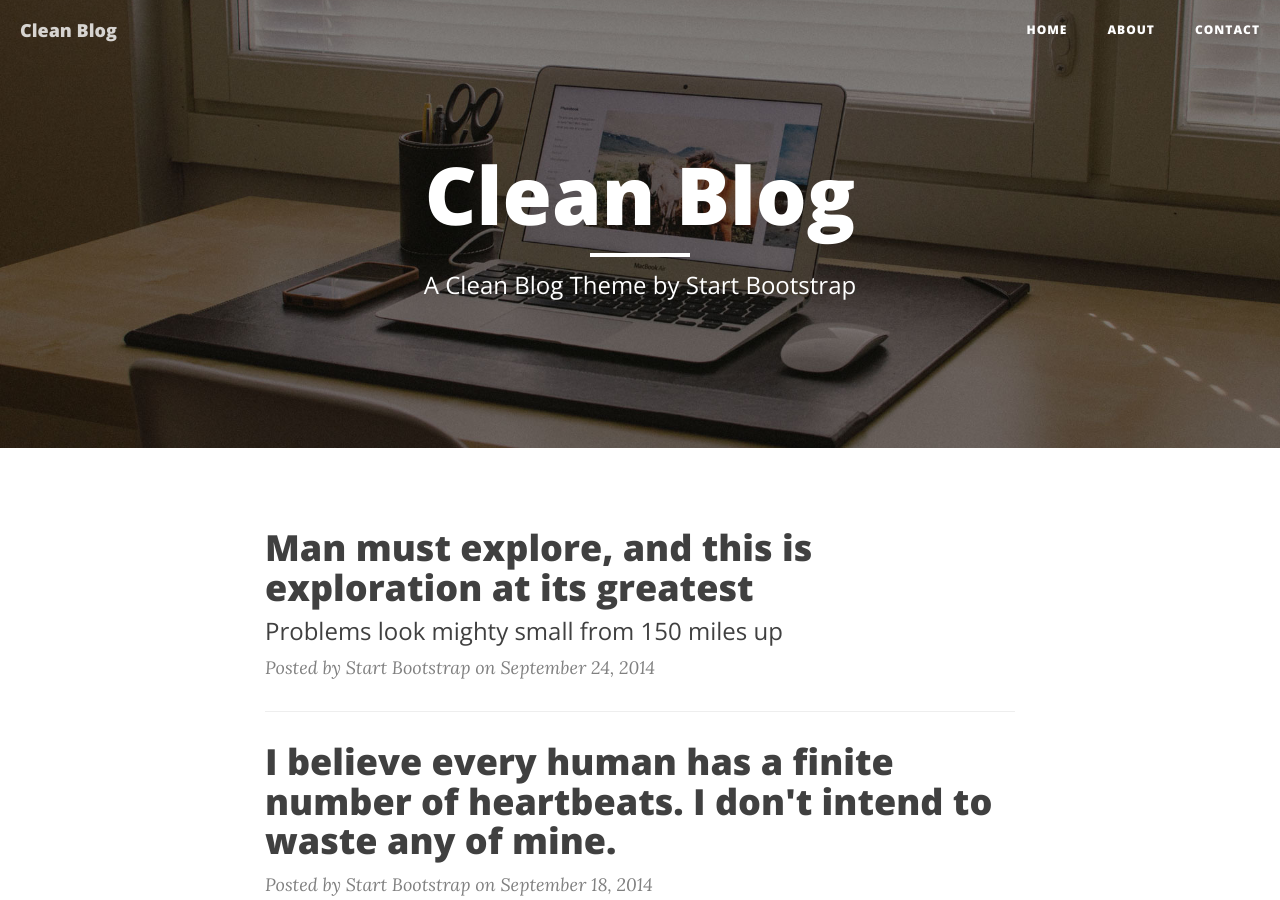
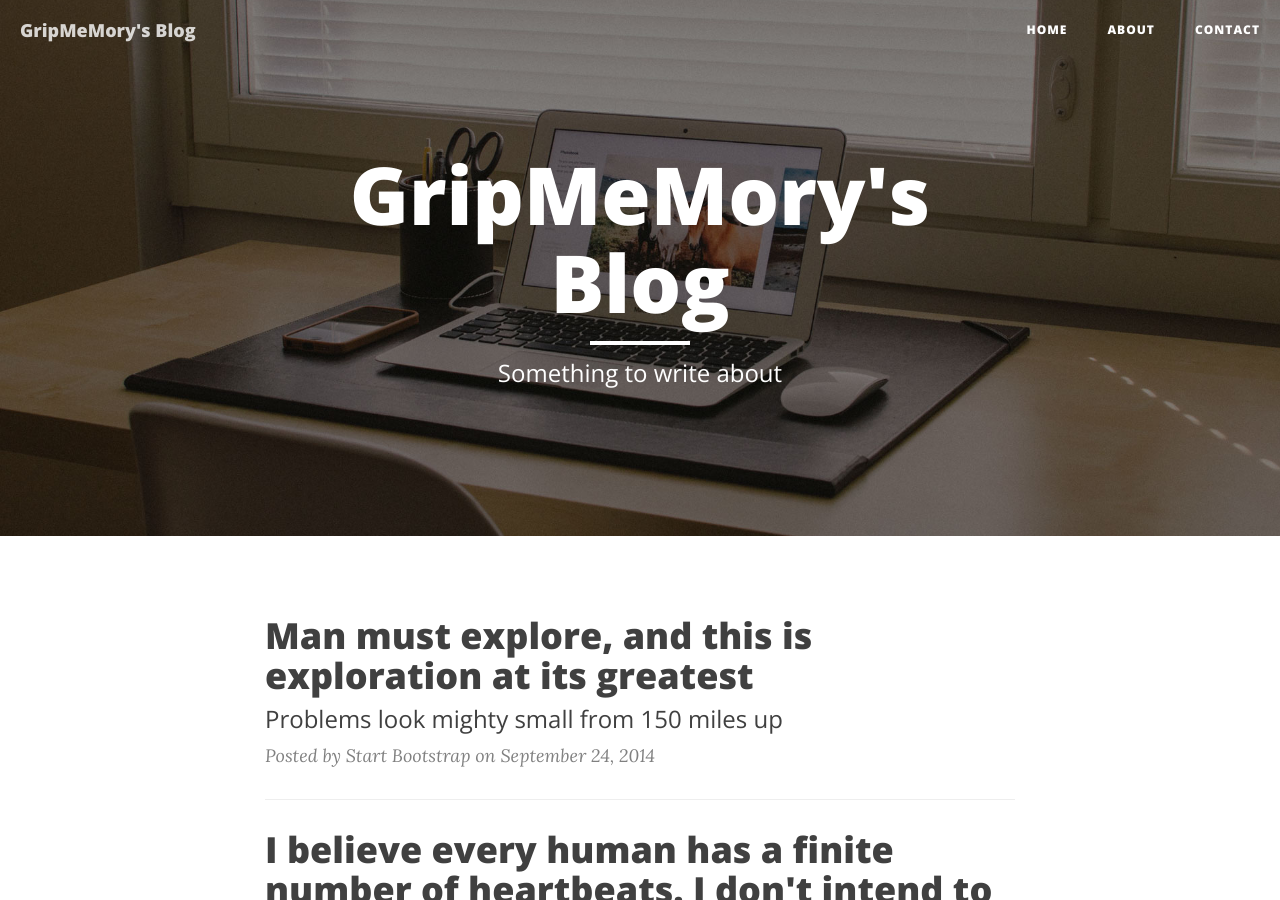
Before and after one commit to GripMeMory/GripMeMory.github.io, a Jekyll site: the page built from index.html, in a window 1280 px wide and 900 px high. Built offline with Jekyll 4.4.1, drawn with Linux system fonts in a browser that asks for light colours; nearby versions of some CDN libraries; the list of posts is cut into pages by our own code; some of the changed text lies outside the part shown.

Commit message:
new init

```diff
--- a/_config.yml
+++ b/_config.yml
@@ -1,13 +1,14 @@
 # Site settings
-title: Clean Blog
+title: GripMeMory's Blog
 header-img: img/home-bg.jpg
 email: woshiguoxiaoran@sina.com
-description: "Write your site description here. It will be used as your sites meta description as well!"
+description: "abc"
 baseurl: ""
 url: "http://yourdomain.com"
 twitter_username: GripMeMory
 github_username:  GripMeMory
 facebook_username:  GripMeMory
+gems: [jekyll-paginate]
 
 # Build settings
 markdown: kramdown
--- a/index.html
+++ b/index.html
@@ -1,6 +1,6 @@
 ---
 layout: page
-description: "A Clean Blog Theme by Start Bootstrap"
+description: "Something to write about"
 ---
 
 {% for post in paginator.posts %}
```
Also changed, not shown: 11 other files.
